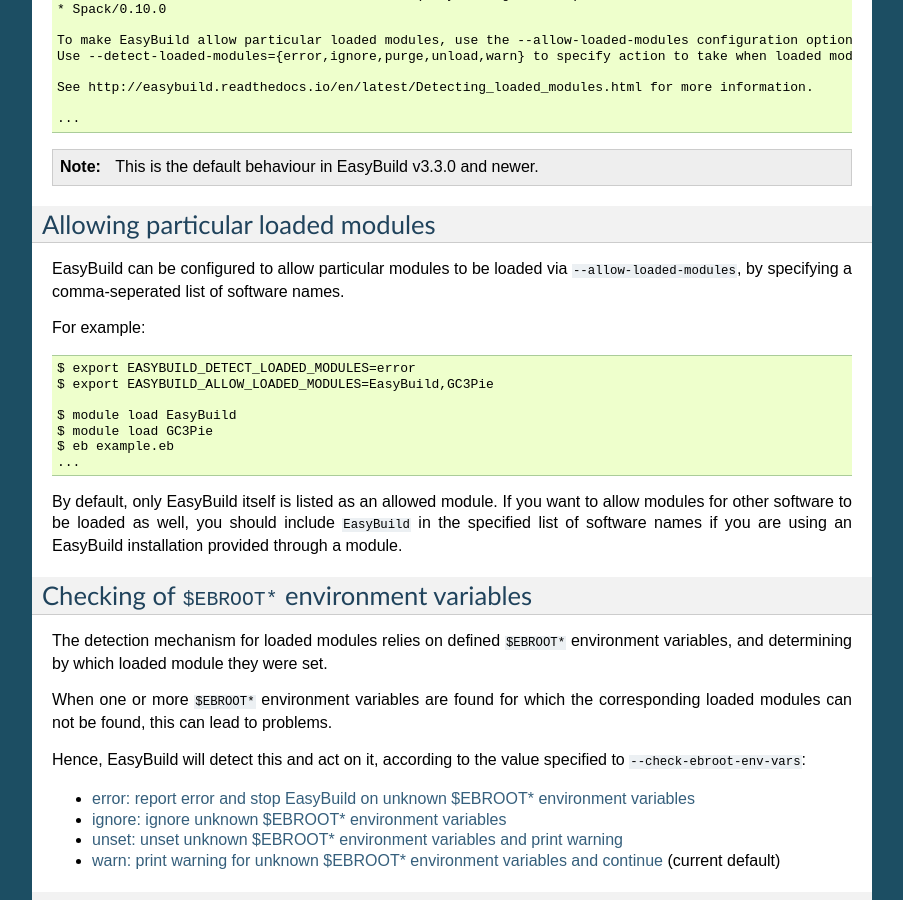
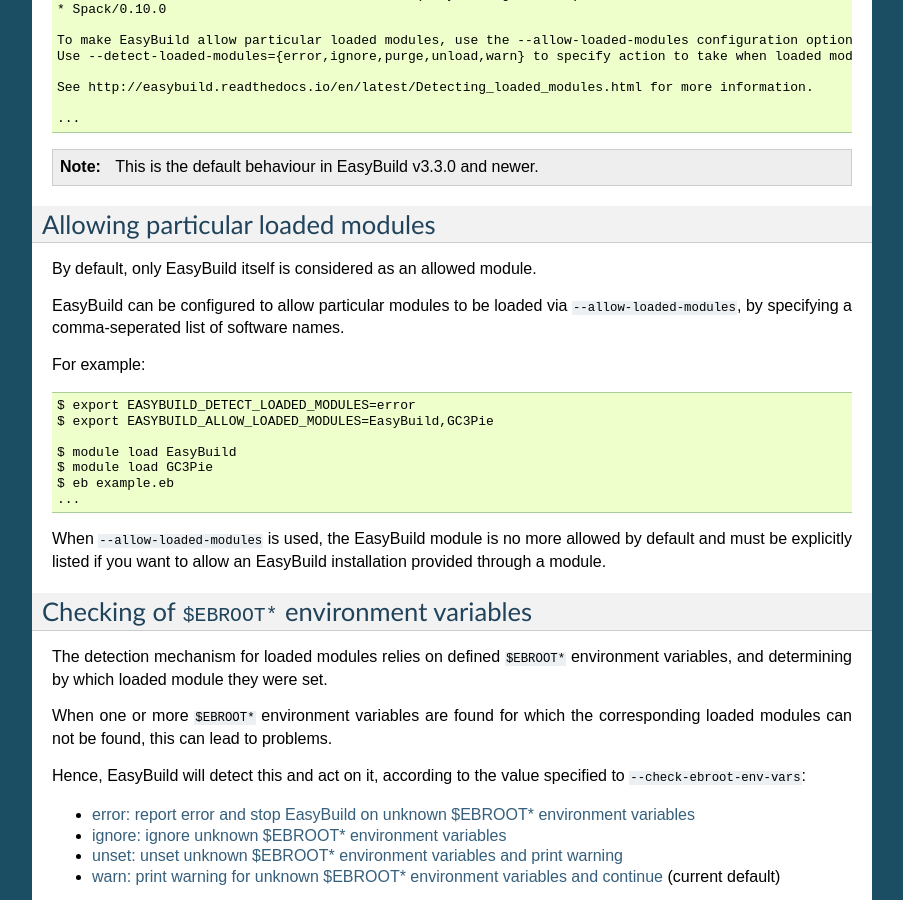
Before and after one commit to easybuilders/easybuild, a Sphinx documentation site: the page built from docs/Detecting_loaded_modules.rst, in a window 1280 px wide and 900 px high, scrolled down 3130 px. Shown: the whole window, without its empty margins (198-1101 px from the left). Built offline with Sphinx 7.4.7, drawn with Linux system fonts in a browser that asks for light colours; pages that are not in the unit, such as notebooks, are missing from menus.

Commit message:
Improved allow EasyBuild module description

```diff
--- a/docs/Detecting_loaded_modules.rst
+++ b/docs/Detecting_loaded_modules.rst
@@ -185,6 +185,8 @@
 Allowing particular loaded modules
 ----------------------------------
 
+By default, only EasyBuild itself is considered as an allowed module.
+
 EasyBuild can be configured to allow particular modules to be loaded via ``--allow-loaded-modules``,
 by specifying a comma-seperated list of software names.
 
@@ -198,9 +200,8 @@
   $ eb example.eb
   ...
 
-By default, only EasyBuild itself is listed as an allowed module. If you want to allow modules for other software
-to be loaded as well, you should include ``EasyBuild`` in the specified list of software names if you are using an
-EasyBuild installation provided through a module.
+When ``--allow-loaded-modules`` is used, the EasyBuild module is no more allowed by default and must
+be explicitly listed if you want to allow an EasyBuild installation provided through a module.
 
 .. _detecting_loaded_modules_EBROOT_env_vars:
 
```
